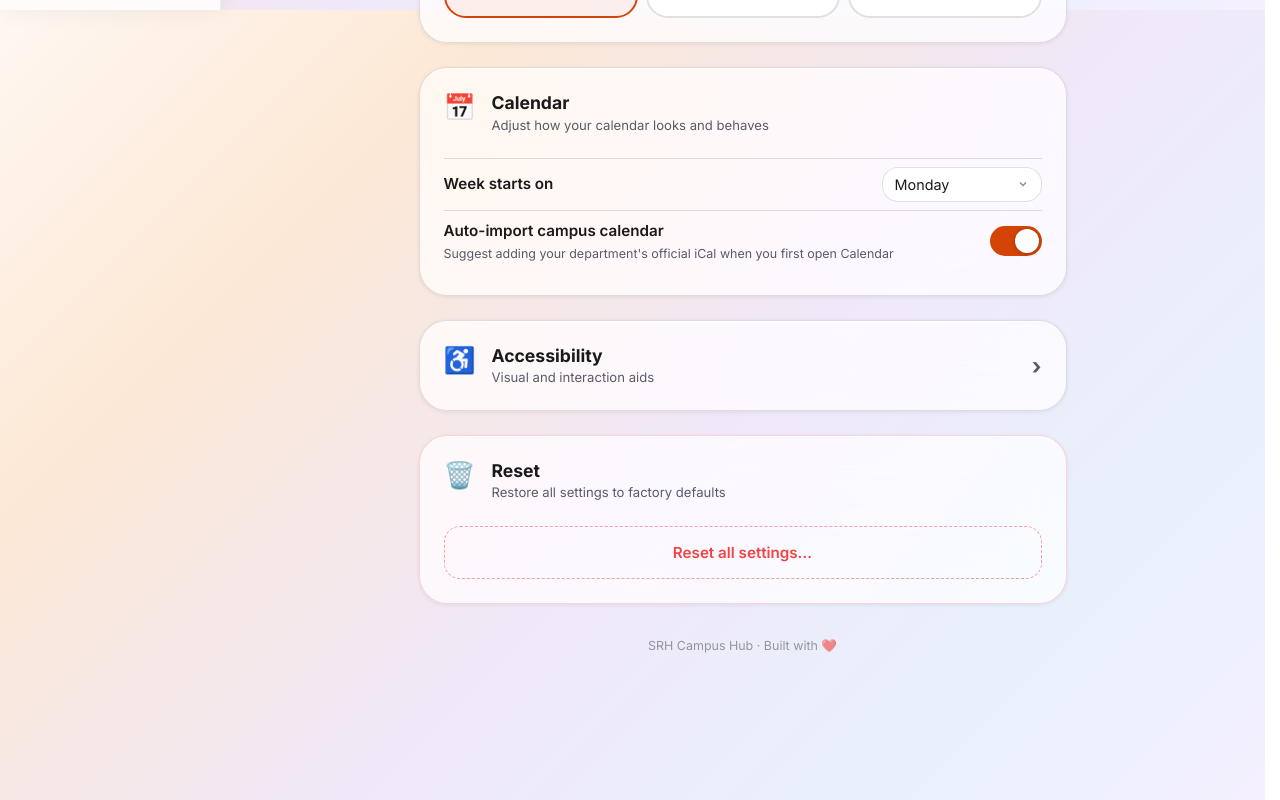
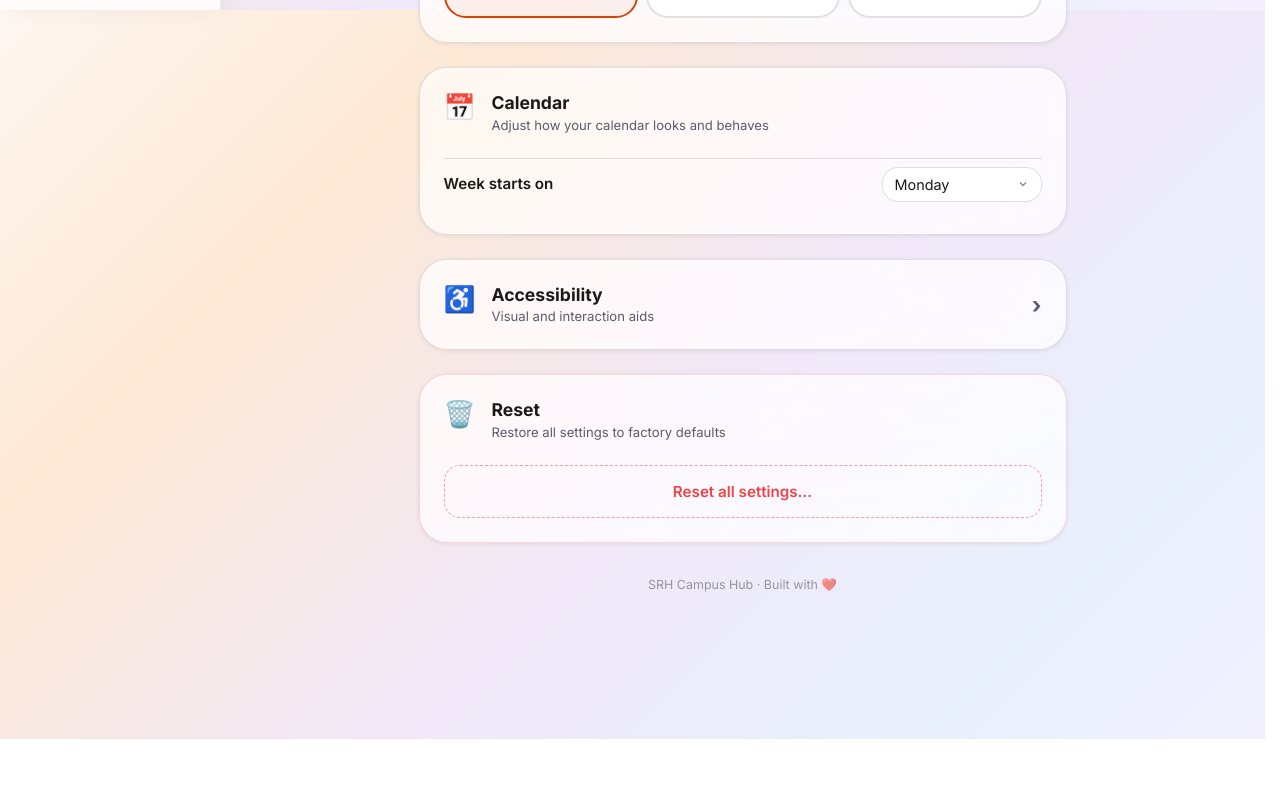
Before and after one commit to ettefagh/campusweb, a SvelteKit app: page /settings in a window 1280 px wide. Shown: the part 790-1590 px from the top of the page. After the commit the page ends 1529 px from the top, so only its background shows below. Built offline with nearby package versions, Linux system fonts and the light colour scheme.

Commit message:
feat: implement calendar import suggestion banner and remove redundant settings toggle

```diff
--- a/src/lib/i18n.ts
+++ b/src/lib/i18n.ts
@@ -79,6 +79,8 @@ const translations = {
       close: 'Close',
       refresh: 'Refresh',
       openInMaps: 'Open in Maps',
+      suggestImport: 'Add official schedule',
+      suggestImportDesc: 'Would you like to add your department\'s official iCal feed?',
     },
 
     // ── Feed page ──
@@ -226,6 +228,8 @@ const translations = {
       close: 'Schließen',
       refresh: 'Aktualisieren',
       openInMaps: 'In Karten öffnen',
+      suggestImport: 'Offiziellen Plan hinzufügen',
+      suggestImportDesc: 'Möchtest du den offiziellen iCal-Feed deines Fachbereichs hinzufügen?',
     },
 
     // ── Feed page ──
--- a/src/lib/stores/settingsStore.ts
+++ b/src/lib/stores/settingsStore.ts
@@ -46,8 +46,6 @@ export interface AppSettings {
   campusId: string | null;
   departmentId: string | null;
   weekStartsOn: WeekStart;
-  /** Whether to auto-add the selected campus/department's official iCal on first setup */
-  autoImportCampusCalendar: boolean;
   /** Compact card layout on home page */
   compactCards: boolean;
   /** Show seconds in time displays */
@@ -96,7 +94,6 @@ const DEFAULT_SETTINGS: AppSettings = {
   campusId: null,
   departmentId: null,
   weekStartsOn: 1, // Monday
-  autoImportCampusCalendar: true,
   compactCards: false,
   showSeconds: false,
 };
--- a/src/routes/settings/+page.svelte
+++ b/src/routes/settings/+page.svelte
@@ -178,22 +178,7 @@
 			</select>
 		</div>
 
-		<div class="setting-row toggle-row">
-			<div class="toggle-info">
-				<span class="setting-label">{$t.settings.autoImport}</span>
-				<span class="toggle-desc">{$t.settings.autoImportDesc}</span>
-			</div>
-			<button
-				class="toggle"
-				class:on={$settingsStore.autoImportCampusCalendar}
-				role="switch"
-				aria-checked={$settingsStore.autoImportCampusCalendar}
-				aria-label="Auto-import campus calendar"
-				on:click={() => settingsStore.patch({ autoImportCampusCalendar: !$settingsStore.autoImportCampusCalendar })}
-			>
-				<span class="toggle-knob" />
-			</button>
-		</div>
+
 	</section>
 
 	<!-- ── Accessibility ─────────────────────── -->
```
